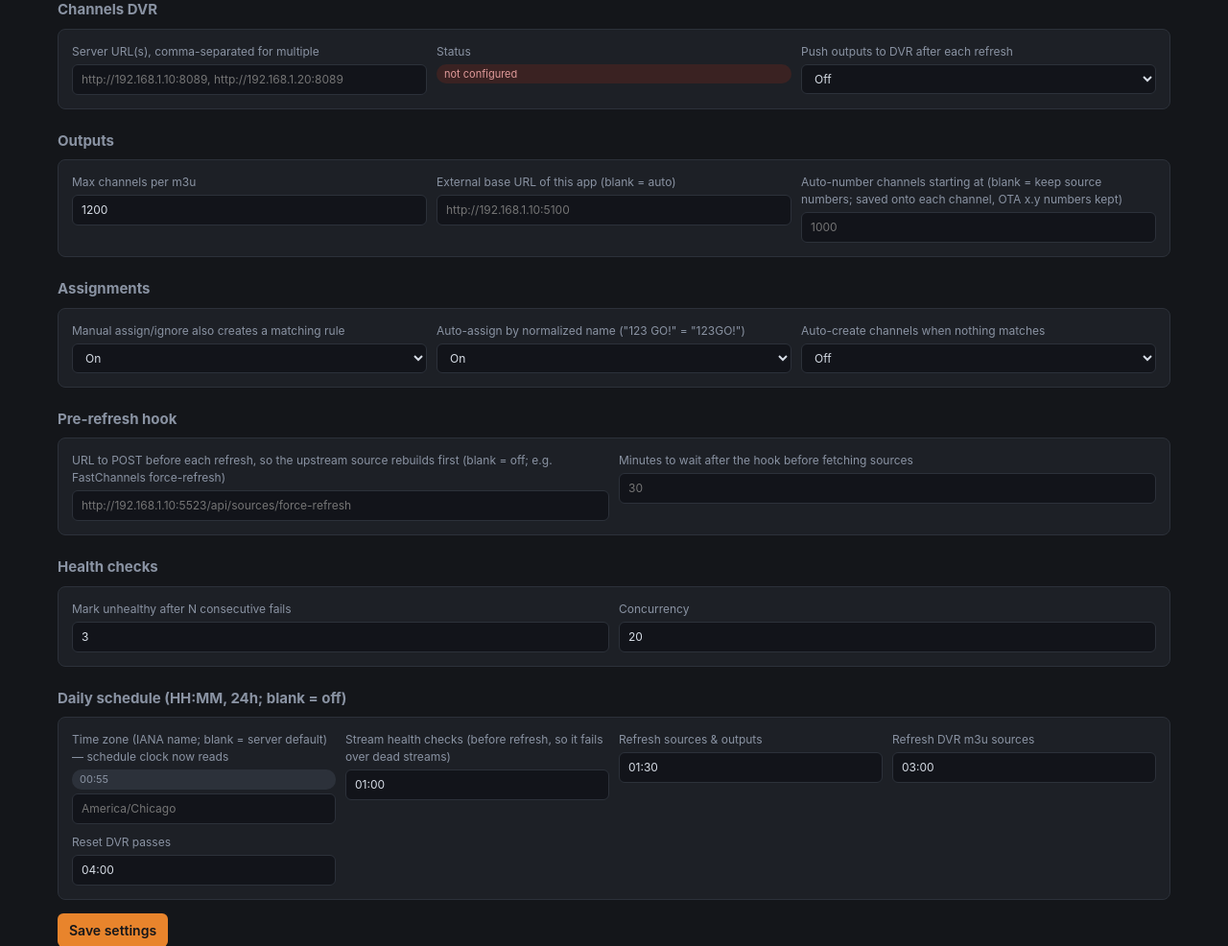
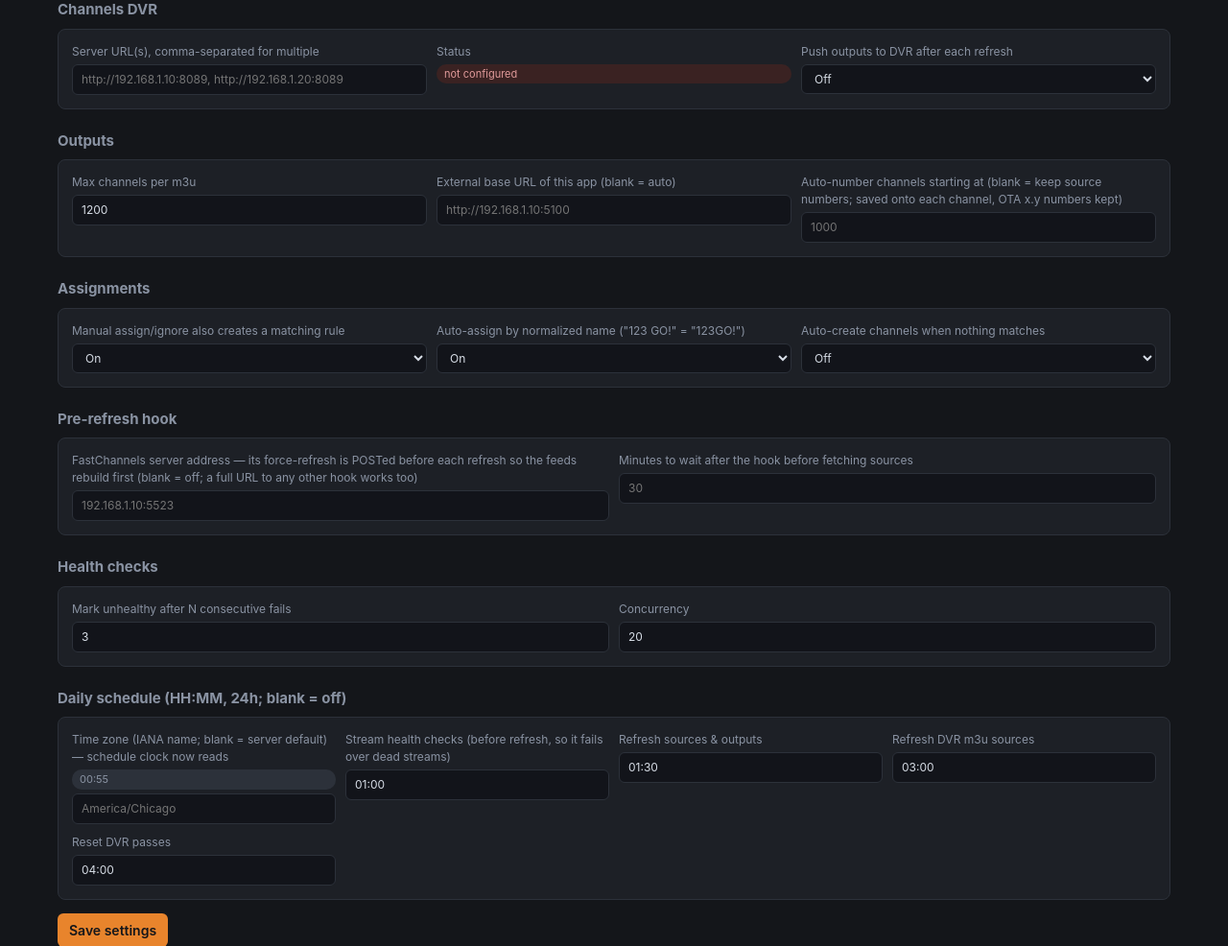
Before and after one commit to Eagle383/channelforge, a FastAPI app: page /settings in a window 1280 px wide. Shown: the part 119-1105 px from the top of the page at 96% size. Run offline with FastAPI, Linux system fonts and the light colour scheme; data comes from the database, SQL or seed files in the repository; data that the repository does not hold is empty.

Commit message:
Pre-refresh hook accepts a bare FastChannels address
Pasting 192.168.1.10:5523 (or any URL with no path) gets the scheme and
the force-refresh endpoint filled in automatically; a full URL to some
other hook still works as-is.

Co-Authored-By: Claude Fable 5 <noreply@anthropic.com>

```diff
--- a/channelforge/refresh.py
+++ b/channelforge/refresh.py
@@ -213,8 +213,12 @@ def build_outputs(log=lambda s: None):
 
 
 def run_refresh(log=lambda s: None):
-    hook = (db.get_setting("prerefresh_url") or "").strip()
+    hook = (db.get_setting("prerefresh_url") or "").strip().rstrip("/")
     if hook:
+        if not hook.startswith(("http://", "https://")):
+            hook = "http://" + hook
+        if not httpx.URL(hook).path.strip("/"):   # bare server address = FastChannels
+            hook += "/api/sources/force-refresh"
         try:
             with httpx.Client(timeout=30) as client:
                 r = client.post(hook)
--- a/channelforge/templates/settings.html
+++ b/channelforge/templates/settings.html
@@ -42,8 +42,8 @@
   </div>
   <h2>Pre-refresh hook</h2>
   <div class="grid">
-    <label>URL to POST before each refresh, so the upstream source rebuilds first (blank = off; e.g. FastChannels force-refresh)
-      <input name="prerefresh_url" value="{{ s['prerefresh_url'] }}" placeholder="http://192.168.1.10:5523/api/sources/force-refresh"></label>
+    <label>FastChannels server address — its force-refresh is POSTed before each refresh so the feeds rebuild first (blank = off; a full URL to any other hook works too)
+      <input name="prerefresh_url" value="{{ s['prerefresh_url'] }}" placeholder="192.168.1.10:5523"></label>
     <label>Minutes to wait after the hook before fetching sources
       <input name="prerefresh_wait_min" type="number" value="{{ s['prerefresh_wait_min'] }}" placeholder="30"></label>
   </div>
```
Also changed, not shown: README.md.
